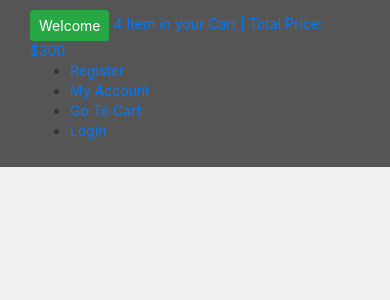
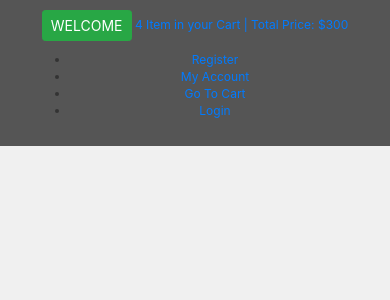
Before and after one commit to OrionJoshi/E-commerce-Website, a PHP site: page / in a window 390 px wide. Shown: the top 300 px of the page. Run offline with PHP 8.4, Linux system fonts and the light colour scheme.

Commit message:
Media Query add for top id

```diff
--- a/styles/style.css
+++ b/styles/style.css
@@ -12,3 +12,20 @@ body{
     background: #555555;
     padding: 10px 0;
 }
+#top .offer{
+    color: #ffffff;
+}
+#top .offer .btn{
+    text-transform: uppercase;
+}
+@media(max-width: 991px){
+    #top .offer{
+        margin-bottom: 10px;
+    }
+}
+@media(max-width: 991px){
+    #top{
+        font-size: 12px;
+        text-align: center;
+    }
+}
```
